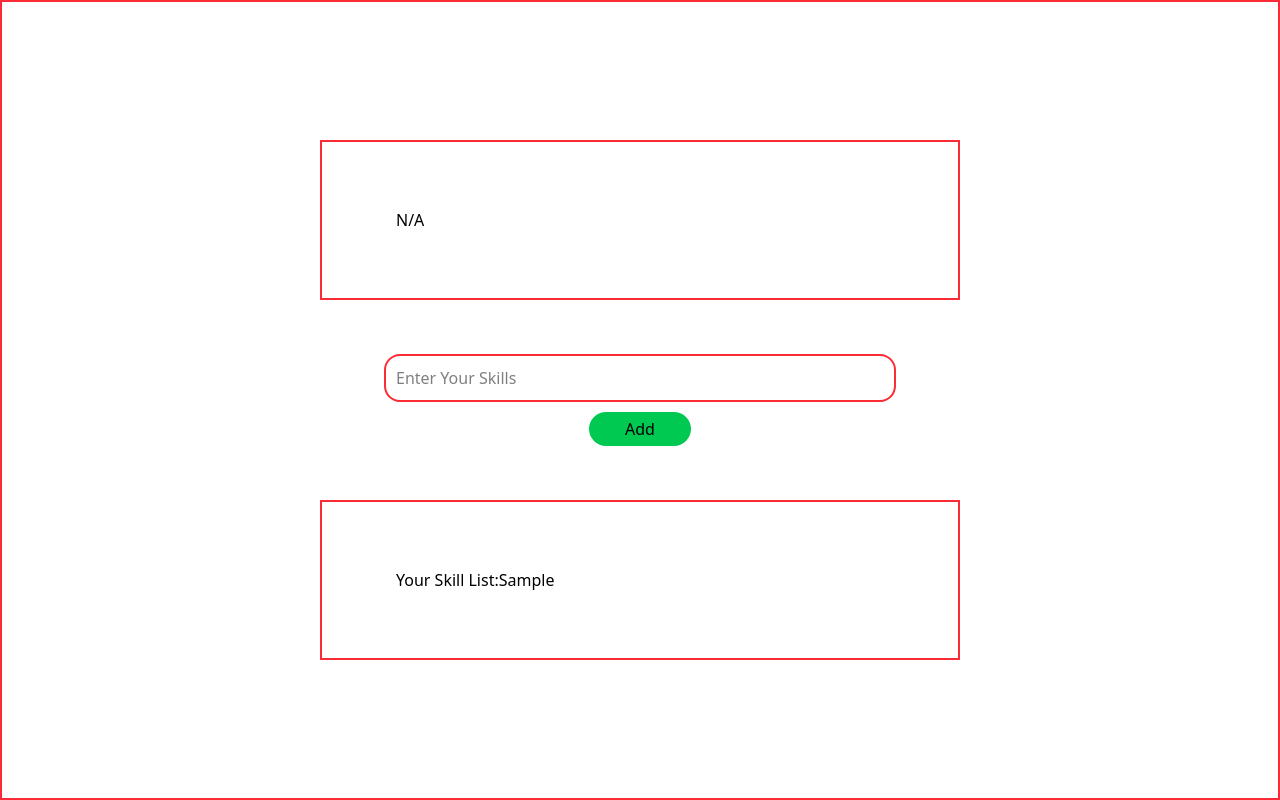
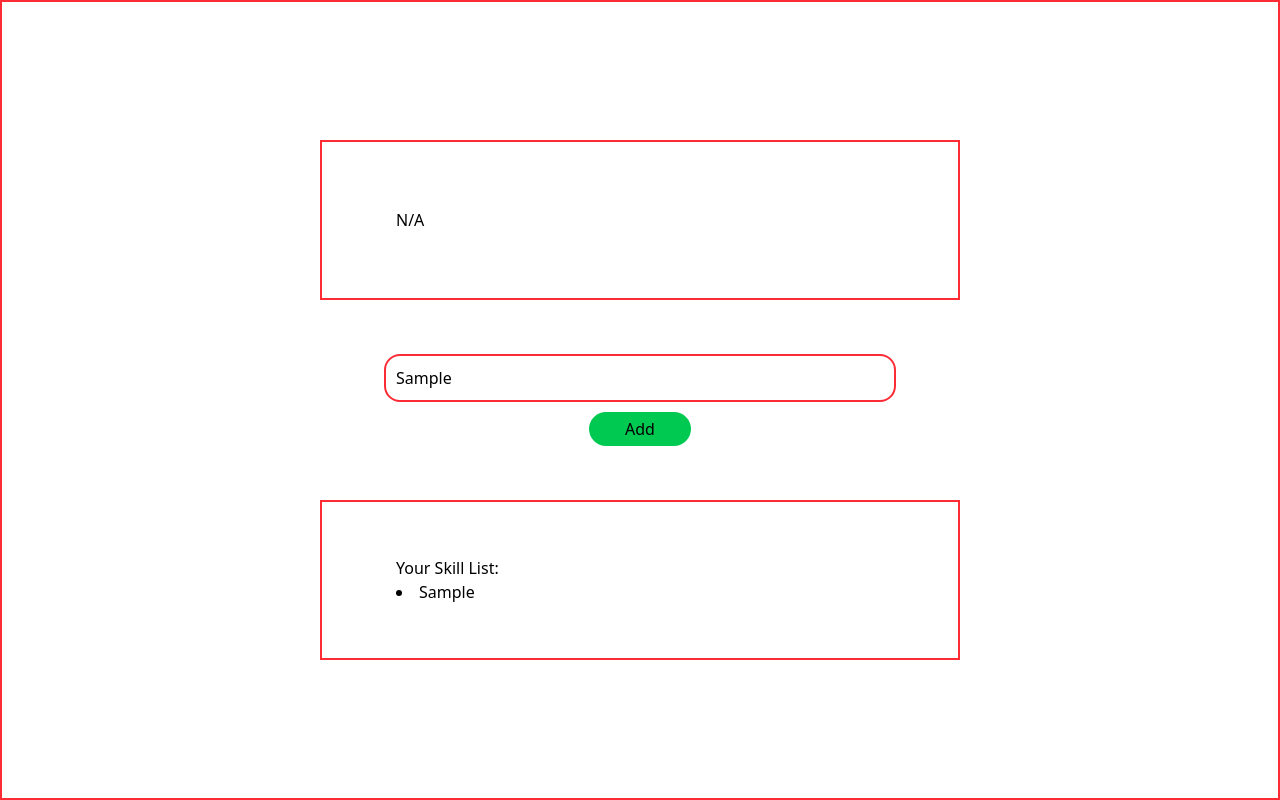
Before and after one commit to Sainath-Nanaware/javaScript-Quetions, a React (Vite) app in the folder reactProject/: page /submit in a window 1280 px wide. Both pictures are taken after typing "Sample" into the empty fields and a click on the button "Add". Built offline with nearby package versions, Linux system fonts and the light colour scheme.

Commit message:
solve state problem

```diff
--- a/reactProject/src/components/AddItems.jsx
+++ b/reactProject/src/components/AddItems.jsx
@@ -1,15 +1,12 @@
 import React, { useRef, useState } from 'react'
 
 function AddItems() {
-    var SKILLS=[]
     const [inputText,setInputText]=useState('N/A')
     const [skills,SetSkills]=useState([])
     const inputRef=useRef()
     function handleAddEvent(){
-        SKILLS.push(inputRef.current.value)
-        SetSkills(SKILLS)
-        console.log(SKILLS);
-        inputRef.current.value=''
+        SetSkills((prev)=>[...prev,inputRef.current.value])
+        // inputRef.current.value=''
          setInputText('N/A')
     }
   return (
@@ -22,7 +19,9 @@ function AddItems() {
             <button className='w-[8vw] p-[5px] rounded-3xl bg-green-500' onClick={()=>{handleAddEvent()}}>Add</button>
         </div>
         <div className='pb h-[20vh] w-[50vw] flex justify-center items-center'>
-            <p className=' w-[40vw] p-[12px]'>Your Skill List:{skills}</p>
+            <p className=' w-[40vw] p-[12px]'>Your Skill List:{skills.map((element,index)=>{
+                        return <li key={index}>{element}</li>
+                })}</p>
         </div>
     </div>
   )
```
